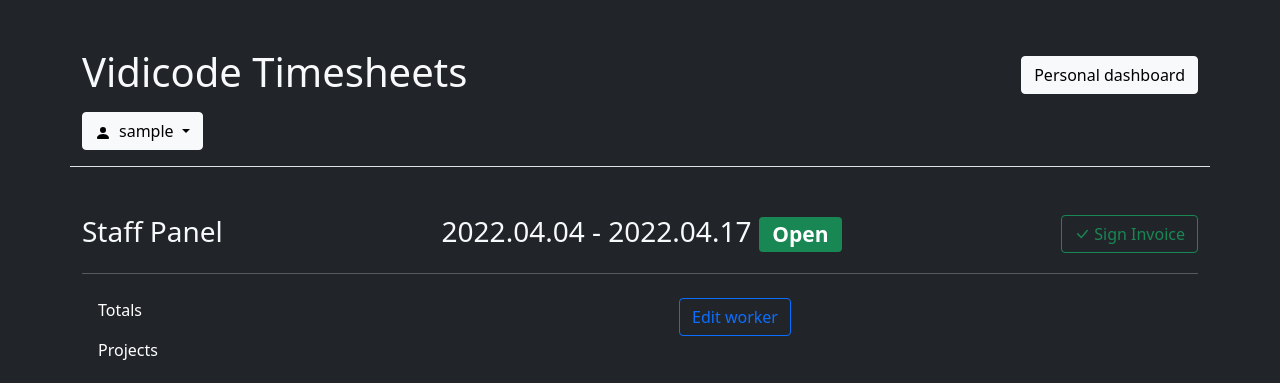
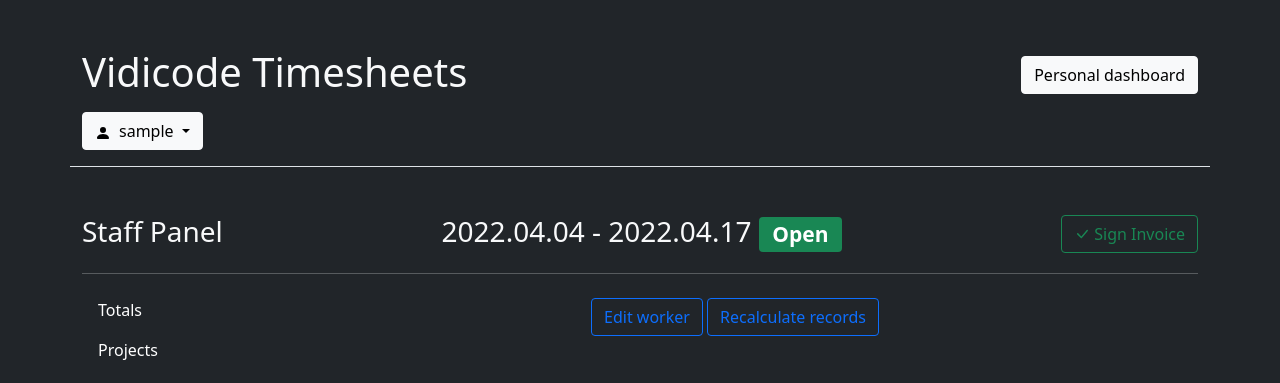
Before and after one commit to k0oda/timesheets-2, a Django app: page /dashboard/staff/worker/1/ in a window 1280 px wide. Shown: the top 383 px of the page. Run offline with Django 3.2, Linux system fonts and the light colour scheme; the visitor is signed in with stand-in values (Sample User, id 1); data comes from the database, SQL or seed files in the repository; data that the repository does not hold is empty.

Commit message:
add worker records recalculate button

```diff
--- a/wwwdj/templates/pages/staff/projects.html
+++ b/wwwdj/templates/pages/staff/projects.html
@@ -131,7 +131,7 @@
   <div class="modal-dialog modal-dialog-centered">
     <div class="modal-content bg-dark">
       <div class="modal-header">
-        <h5 class="modal-title" id="recalculateRecordsModalLabel_{{ rate.pk }}">Confirm records recalculation?</h5>
+        <h5 class="modal-title" id="recalculateRecordsModalLabel_{{ project.pk }}">Confirm records recalculation?</h5>
       </div>
       <div class="modal-body">
         After your confirmation all records for {{ project.name }} in
@@ -139,7 +139,7 @@
       </div>
       <div class="modal-footer">
         <button type="button" class="btn btn-danger" data-bs-dismiss="modal">Close</button>
-        <a href="{% url 'recalculate_records' session.pk project.pk %}" class="btn btn-success">Confirm</a>
+        <a href="{% url 'recalculate_project_records' session.pk project.pk %}" class="btn btn-success">Confirm</a>
       </div>
     </div>
   </div>
--- a/wwwdj/templates/pages/staff/worker_timesheet.html
+++ b/wwwdj/templates/pages/staff/worker_timesheet.html
@@ -2,9 +2,14 @@
 
 {% block tab_content %}
 <div class="row mt-2">
-  <button class="col-auto btn btn-outline-primary mx-auto" data-bs-toggle="modal" data-bs-target="#editWorkerModal">
-    Edit worker
-  </button>
+  <div class="col-auto mx-auto">
+    <button class="btn btn-outline-primary" data-bs-toggle="modal" data-bs-target="#editWorkerModal">
+      Edit worker
+    </button>
+    <button class="btn btn-outline-primary" data-bs-toggle="modal" data-bs-target="#recalculateRecordsModal">
+      Recalculate records
+    </button>
+  </div>
 </div>
 <div class="modal fade" id="editWorkerModal" tabindex="-1" aria-labelledby="editWorkerModalLabel" aria-hidden="true">
   <div class="modal-dialog modal-dialog-centered">
@@ -75,6 +80,23 @@
     </div>
   </div>
 </div>
+<div class="modal fade" id="recalculateRecordsModal" tabindex="-1" aria-labelledby="recalculateRecordsModalLabel" aria-hidden="true">
+  <div class="modal-dialog modal-dialog-centered">
+    <div class="modal-content bg-dark">
+      <div class="modal-header">
+        <h5 class="modal-title" id="recalculateRecordsModalLabel">Confirm records recalculation?</h5>
+      </div>
+      <div class="modal-body">
+        After your confirmation all records of {{ current_worker }} in
+        all opened work sessions will be recalculated using new settings
+      </div>
+      <div class="modal-footer">
+        <button type="button" class="btn btn-danger" data-bs-dismiss="modal">Close</button>
+        <a href="{% url 'recalculate_worker_records' session.pk current_worker.pk %}" class="btn btn-success">Confirm</a>
+      </div>
+    </div>
+  </div>
+</div>
 {% include "partials/staff/work_table.html" with week_number=1 workdays=workdays.0 %}
 {% if workdays.1 %}
 {% include "partials/staff/work_table.html" with week_number=1 workdays=workdays.1 %}
--- a/wwwdj/urls.py
+++ b/wwwdj/urls.py
@@ -55,8 +55,8 @@ urlpatterns = [
     path("dashboard/staff/projects/<int:session_number>/delete/<int:project_number>/", views.delete_project, name="delete_project"),
     path("dashboard/staff/projects/<int:project_number>/rates/add/", views.add_personal_rate, name="add_personal_rate"),
     path("dashboard/staff/projects/<int:session_number>/<int:project_number>/rates/add/", views.add_personal_rate, name="add_personal_rate"),
-    path("dashboard/staff/projects/recalculate/<int:project_number>/", views.recalculate_records, name="recalculate_records"),
-    path("dashboard/staff/projects/<int:session_number>/recalculate/<int:project_number>/", views.recalculate_records, name="recalculate_records"),
+    path("dashboard/staff/projects/recalculate/<int:project_number>/", views.recalculate_project_records, name="recalculate_project_records"),
+    path("dashboard/staff/projects/<int:session_number>/recalculate/<int:project_number>/", views.recalculate_project_records, name="recalculate_project_records"),
     path("dashboard/staff/projects/<int:project_number>/rates/edit/<int:rate_number>/", views.edit_personal_rate, name="edit_personal_rate"),
     path("dashboard/staff/projects/<int:session_number>/<int:project_number>/rates/edit/<int:rate_number>/", views.edit_personal_rate, name="edit_personal_rate"),
     path("dashboard/staff/projects/<int:project_number>/rates/delete/<int:rate_number>/", views.delete_personal_rate, name="delete_personal_rate"),
@@ -67,6 +67,8 @@ urlpatterns = [
     path("dashboard/staff/worker/<int:session_number>/<int:worker_number>/", views.worker_timesheet, name="worker_timesheet"),
     path("dashboard/staff/worker/<int:worker_number>/edit/", views.edit_worker, name="edit_worker"),
     path("dashboard/staff/worker/<int:session_number>/<int:worker_number>/edit/", views.edit_worker, name="edit_worker"),
+    path("dashboard/staff/worker/<int:worker_number>/recalculate/", views.recalculate_worker_records, name="recalculate_worker_records"),
+    path("dashboard/staff/worker/<int:session_number>/<int:worker_number>/recalculate/", views.recalculate_worker_records, name="recalculate_worker_records"),
     path("dashboard/staff/worker/<int:worker_number>/delete/", views.delete_worker, name="delete_worker"),
     path("dashboard/staff/worker/<int:session_number>/<int:worker_number>/delete/", views.delete_worker, name="delete_worker"),
     path("dashboard/staff/add_worker/", views.add_worker, name="add_worker"),
--- a/wwwdj/views.py
+++ b/wwwdj/views.py
@@ -421,8 +421,9 @@ def add_personal_rate(request, project_number, session_number=None):
     else:
         return redirect("dashboard")
 
+
 @login_required
-def recalculate_records(request, project_number, session_number=None):
+def recalculate_project_records(request, project_number, session_number=None):
     if request.user.is_staff:
         session = perform_session(session_number)
         project = models.Project.objects.get(pk=project_number)
@@ -560,6 +561,38 @@ def edit_worker(request, worker_number, session_number=None):
 
 
 @login_required
+def recalculate_worker_records(request, worker_number, session_number=None):
+    if request.user.is_staff:
+        session = perform_session(session_number)
+        worker = models.User.objects.get(pk=worker_number)
+        records = models.Record.objects.filter(worker=worker)
+        for record in records:
+            record_session = record.workday.session
+            try:
+                models.ProjectInvoice.objects.get(
+                    session=record_session,
+                    project=record.project,
+                )
+            except models.ProjectInvoice.DoesNotExist:
+                if record.total_hours and record.start_time:
+                    try:
+                        rate = models.PersonalRate.objects.get(
+                            project=record.project,
+                            worker=worker,
+                        )
+                    except models.PersonalRate.DoesNotExist:
+                        record.payable_earnings = record.total_hours * record.worker.payable_hour_rate
+                        record.billable_earnings = record.total_hours * record.project.billable_rate
+                    else:
+                        record.payable_earnings = record.total_hours * rate.payable_rate
+                        record.billable_earnings = record.total_hours * rate.billable_rate
+                    record.save()
+        return redirect("worker_timesheet", session_number=session.pk, worker_number=worker_number)
+    else:
+        return redirect("dashboard")
+
+
+@login_required
 def delete_worker(request, worker_number, session_number=None):
     if request.user.is_staff:
         session = perform_session(session_number)
```
